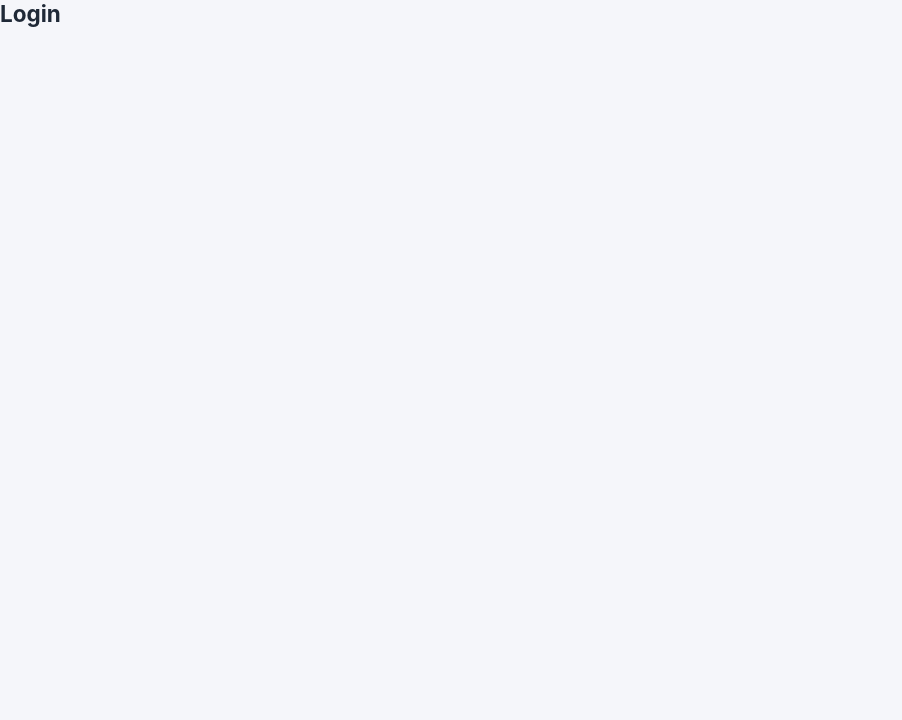
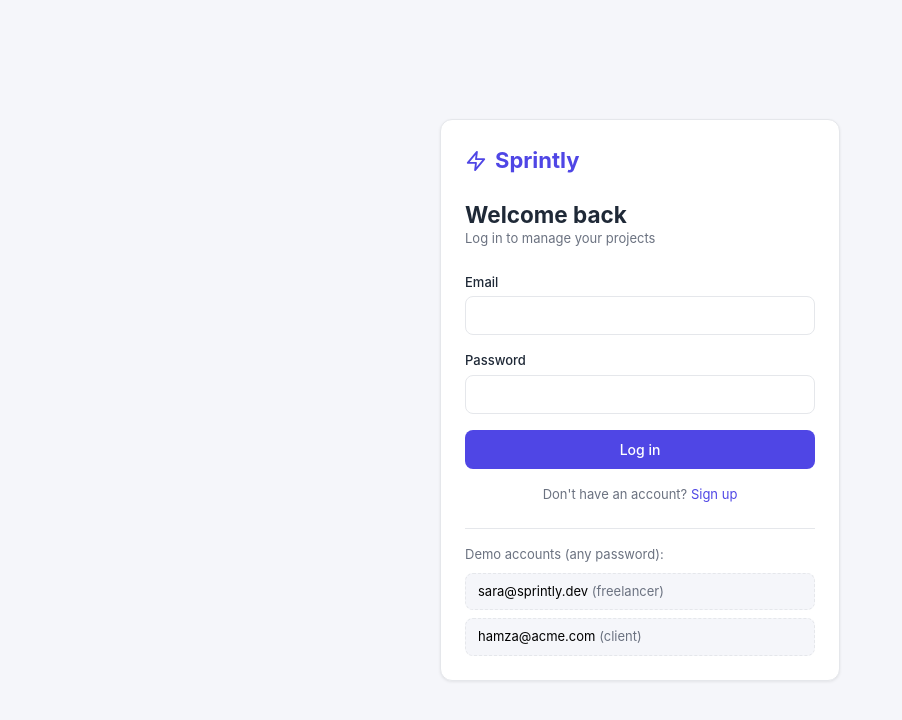
Before and after one commit to muhammadalisaleem/Sprintly, a React (Vite) app in the folder client/: page /login in a window 1280 px wide. Shown: the top 720 px of the page, without its empty margins (0-902 px from the left). Built offline with nearby package versions, Linux system fonts and the light colour scheme.

Commit message:
added auth context and login page with fake login

```diff
--- /dev/null
+++ b/client/src/context/AuthContext.jsx
@@ -0,0 +1,50 @@
+import { createContext, useContext, useState } from 'react'
+import { users, getUser } from '../mockData'
+
+const AuthContext = createContext(null)
+
+// same key getCurrentUser() in mockData reads, so every page sees the same user
+const KEY = 'mockUserId'
+
+function loadUser() {
+  try {
+    const id = localStorage.getItem(KEY)
+    return id ? getUser(id) || null : null
+  } catch {
+    return null
+  }
+}
+
+export function AuthProvider({ children }) {
+  const [user, setUser] = useState(loadUser)
+
+  // fake login: find the user by email, any password works
+  // week 3: this becomes a call to POST /api/auth/login
+  function login(email) {
+    const found = users.find((u) => u.email.toLowerCase() === email.trim().toLowerCase())
+    if (!found) return false
+
+    try {
+      localStorage.setItem(KEY, found._id)
+    } catch {
+      // storage blocked, user stays logged in until refresh
+    }
+    setUser(found)
+    return true
+  }
+
+  function logout() {
+    try {
+      localStorage.removeItem(KEY)
+    } catch {
+      // storage blocked, nothing to remove
+    }
+    setUser(null)
+  }
+
+  return <AuthContext.Provider value={{ user, login, logout }}>{children}</AuthContext.Provider>
+}
+
+export function useAuth() {
+  return useContext(AuthContext)
+}
--- a/client/src/main.jsx
+++ b/client/src/main.jsx
@@ -1,13 +1,16 @@
 import { StrictMode } from 'react'
 import { createRoot } from 'react-dom/client'
 import { BrowserRouter } from 'react-router-dom'
+import { AuthProvider } from './context/AuthContext'
 import './styles/global.css'
 import App from './App.jsx'
 
 createRoot(document.getElementById('root')).render(
   <StrictMode>
     <BrowserRouter>
-      <App />
+      <AuthProvider>
+        <App />
+      </AuthProvider>
     </BrowserRouter>
   </StrictMode>,
 )
--- a/client/src/pages/auth/Login.jsx
+++ b/client/src/pages/auth/Login.jsx
@@ -1,7 +1,98 @@
+import { useState } from 'react'
+import { Link, Navigate, useNavigate } from 'react-router-dom'
+import { FiZap } from 'react-icons/fi'
+import Button from '../../components/Button'
+import Input from '../../components/Input'
+import { useAuth } from '../../context/AuthContext'
+import './auth.css'
+
+// accounts from mockData you can log in with (any password)
+const demoAccounts = [
+  { email: 'sara@sprintly.dev', role: 'freelancer' },
+  { email: 'hamza@acme.com', role: 'client' },
+]
+
 function Login() {
+  const { user, login } = useAuth()
+  const navigate = useNavigate()
+  const [email, setEmail] = useState('')
+  const [password, setPassword] = useState('')
+  const [error, setError] = useState('')
+
+  // already logged in, no need to see this page
+  if (user) {
+    return <Navigate to="/dashboard" replace />
+  }
+
+  function handleSubmit(e) {
+    e.preventDefault()
+
+    if (!email || !password) {
+      setError('Please enter your email and password')
+      return
+    }
+
+    if (login(email)) {
+      navigate('/dashboard')
+    } else {
+      setError('No account found with this email')
+    }
+  }
+
   return (
-    <div>
-      <h2>Login</h2>
+    <div className="auth-page">
+      <div className="auth-card card">
+        <div className="auth-logo">
+          <FiZap /> Sprintly
+        </div>
+        <h2>Welcome back</h2>
+        <p className="muted">Log in to manage your projects</p>
+
+        <form onSubmit={handleSubmit} className="auth-form">
+          <Input
+            label="Email"
+            name="email"
+            type="email"
+            value={email}
+            onChange={(e) => setEmail(e.target.value)}
+          />
+          <Input
+            label="Password"
+            name="password"
+            type="password"
+            value={password}
+            onChange={(e) => setPassword(e.target.value)}
+          />
+
+          {error && <p className="form-error auth-error">{error}</p>}
+
+          <Button type="submit" full>
+            Log in
+          </Button>
+        </form>
+
+        <p className="muted auth-switch">
+          Don't have an account? <Link to="/register">Sign up</Link>
+        </p>
+
+        <div className="demo-box">
+          <p className="muted">Demo accounts (any password):</p>
+          {demoAccounts.map((acc) => (
+            <button
+              key={acc.email}
+              type="button"
+              className="demo-account"
+              onClick={() => {
+                setEmail(acc.email)
+                setPassword('demo')
+                setError('')
+              }}
+            >
+              {acc.email} <span className="muted">({acc.role})</span>
+            </button>
+          ))}
+        </div>
+      </div>
     </div>
   )
 }
--- /dev/null
+++ b/client/src/pages/auth/auth.css
@@ -0,0 +1,59 @@
+.auth-page {
+  min-height: 100vh;
+  display: flex;
+  align-items: center;
+  justify-content: center;
+  padding: var(--space-4);
+}
+
+.auth-card {
+  width: 100%;
+  max-width: 400px;
+}
+
+.auth-logo {
+  display: flex;
+  align-items: center;
+  gap: var(--space-2);
+  font-size: 22px;
+  font-weight: 700;
+  color: var(--primary);
+  margin-bottom: var(--space-5);
+}
+
+.auth-form {
+  margin-top: var(--space-5);
+}
+
+.auth-error {
+  margin-bottom: var(--space-3);
+}
+
+.auth-switch {
+  text-align: center;
+  margin-top: var(--space-4);
+}
+
+.demo-box {
+  margin-top: var(--space-5);
+  padding-top: var(--space-4);
+  border-top: 1px solid var(--border);
+}
+
+.demo-account {
+  display: block;
+  width: 100%;
+  margin-top: var(--space-2);
+  padding: var(--space-2) var(--space-3);
+  border: 1px dashed var(--border);
+  border-radius: var(--radius);
+  background: var(--bg);
+  font: inherit;
+  font-size: 13px;
+  text-align: left;
+  cursor: pointer;
+}
+
+.demo-account:hover {
+  border-color: var(--primary);
+}
```
